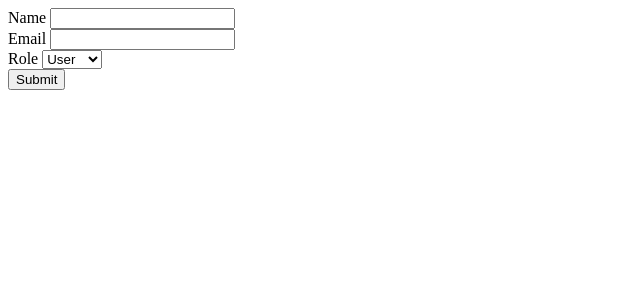
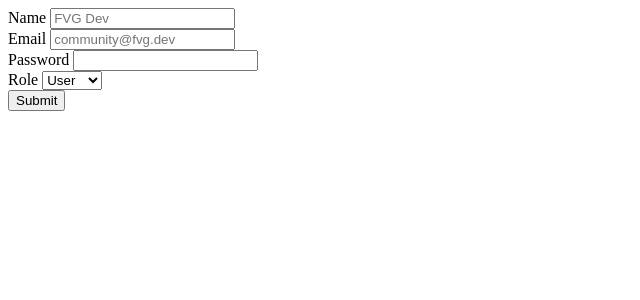
Before and after one commit to davideserafini/ng-dynamic-forms-json, an Angular app: page / in a window 1280 px wide. Shown: the top 300 px of the page, without its empty margins (0-640 px from the left). Built offline with nearby package versions, Linux system fonts and the light colour scheme.

Commit message:
Fixed validation, added placeholders

```diff
--- a/src/app/app.component.ts
+++ b/src/app/app.component.ts
@@ -16,12 +16,13 @@ export class AppComponent {
     name: 'name',
     value: '',
     inputType: 'text',
+    placeholder: 'FVG Dev',
     validations: [{
       name: 'required',
       message: 'Name is required'
     }, {
-      name: 'minLength',
-      message: 'Name is to short',
+      name: 'minlength',
+      message: 'Name is too short',
       value: 5
     }],
   }, {
@@ -30,12 +31,23 @@ export class AppComponent {
     name: 'email',
     value: '',
     inputType: 'email',
+    placeholder: 'community@fvg.dev',
     validations: [{
       name: 'required',
       message: 'Email is required'
     }, {
       name: 'email',
       message: 'Email format is not correct'
+    }],
+  }, {
+    label: 'Password',
+    type: 'input',
+    name: 'password',
+    value: '',
+    inputType: 'password',
+    validations: [{
+      name: 'required',
+      message: 'Password is required'
     }],
   }, {
     label: 'Role',
--- a/src/app/components/dynamic-form-fields/dynamic-input/dynamic-input.component.html
+++ b/src/app/components/dynamic-form-fields/dynamic-input/dynamic-input.component.html
@@ -2,7 +2,7 @@
   <label [for]="fieldConfig.name">
     {{ fieldConfig.label }}
   </label>
-  <input [id]="fieldConfig.name" [formControlName]="fieldConfig.name" [type]="fieldConfig.inputType">
+  <input [id]="fieldConfig.name" [formControlName]="fieldConfig.name" [type]="fieldConfig.inputType" [placeholder]="fieldConfig.placeholder || ''">
 
   <div *ngFor="let validation of fieldConfig.validations">
     <div *ngIf="formGroup.get(fieldConfig.name).hasError(validation.name) &&
--- a/src/app/components/dynamic-form/dynamic-form.component.ts
+++ b/src/app/components/dynamic-form/dynamic-form.component.ts
@@ -24,34 +24,34 @@ export class DynamicFormComponent implements OnInit {
 
   createDynamicFormGroup(formConfig: DynamicFormFieldConfig[], formGroup: FormGroup): FormGroup {
     formConfig.forEach((fieldConfig: DynamicFormFieldConfig) => {
-      fieldConfig = fieldConfig as DynamicFormFieldConfig;
-      const formControl = this.formBuilder.control(
-        fieldConfig.value,
-        this.addValidation(fieldConfig.validations)
-      );
-      formGroup.addControl(fieldConfig.name, formControl);
+      if (fieldConfig.type !== 'button') {
+        const formControl = this.formBuilder.control(
+          fieldConfig.value,
+          this.addValidation(fieldConfig.validations)
+        );
+        formGroup.addControl(fieldConfig.name, formControl);
+      }
     });
-
     return formGroup;
   }
 
   addValidation(validations: Validation[] = []) {
     const validatorsList: ValidatorFn[] = [];
     validations.forEach(validation => {
-      const key = validation.name;
+      const name = validation.name;
       const value = validation.value;
 
-      switch (key) {
+      switch (name) {
         case 'required':
         case 'email':
-          validatorsList.push(Validators[key]);
+          validatorsList.push(Validators[name]);
           break;
-        case 'minLength':
+        case 'minlength':
           validatorsList.push(Validators.minLength(value as number));
           break;
       }
     });
-    return Validators.compose(validatorsList);
+    return validatorsList;
   }
 
   onSubmit() {
--- a/src/app/models/dynamic-form-field-config.ts
+++ b/src/app/models/dynamic-form-field-config.ts
@@ -7,6 +7,7 @@ export interface DynamicFormFieldConfig {
   type: string;
   name: string;
   value: string;
+  placeholder?: string;
   validations?: Validation[];
 
   // Fields for inputs
```
